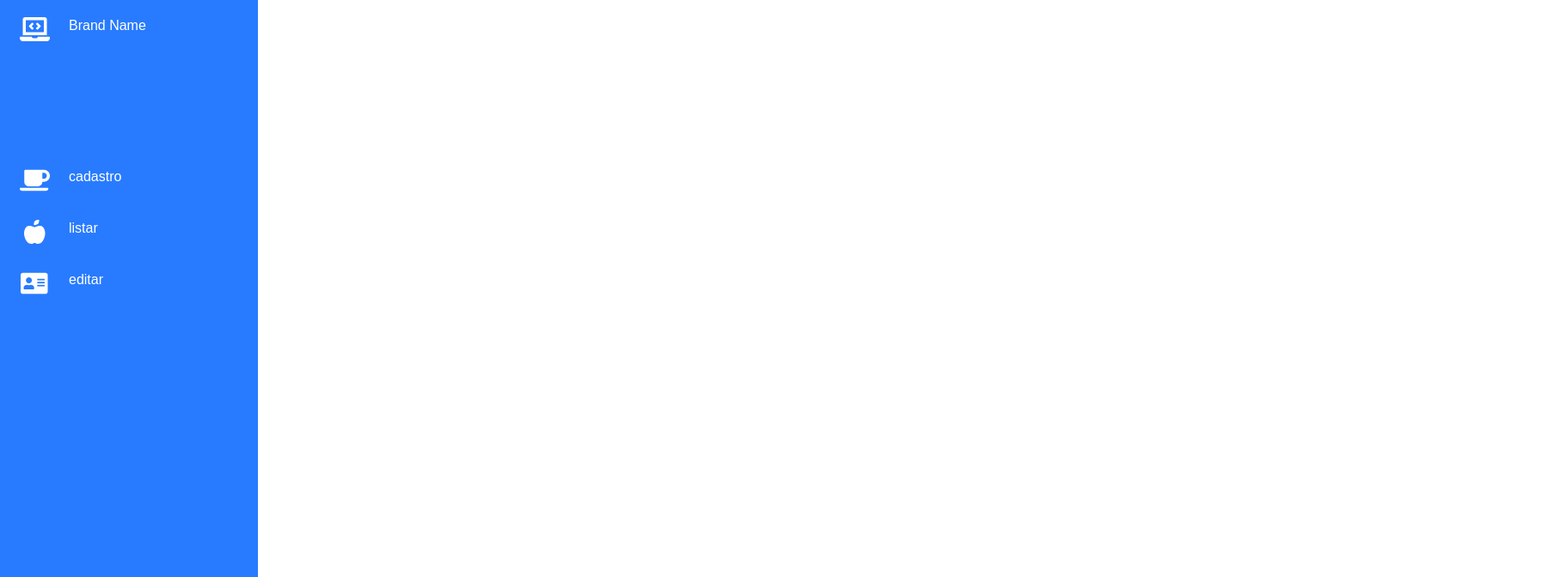
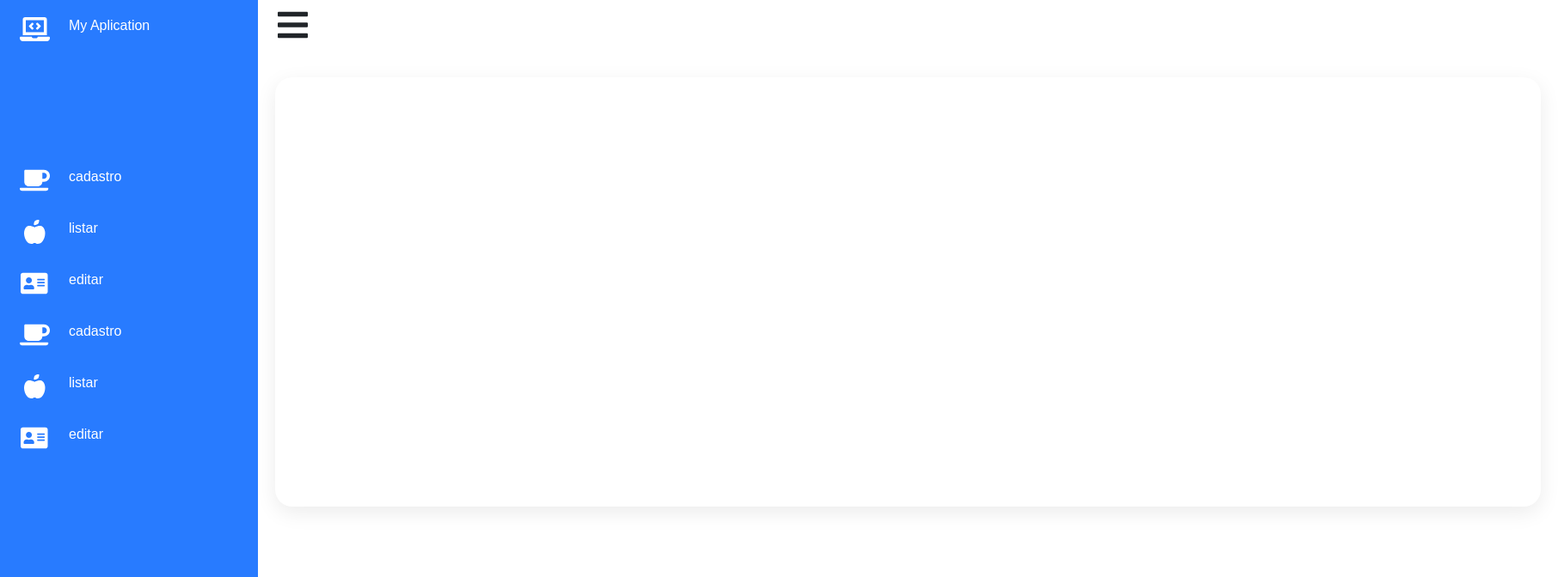
Before and after one commit to AlexlLaw/Skeleton-Angular, an Angular app in the folder Project-Angular/: page /home in a window 1280 px wide. Shown: the top 672 px of the page at 86% size, 1812 px wide, since content can reach past the window. Built offline with nearby package versions, Linux system fonts and the light colour scheme.

Commit message:
menu e main responsivos

```diff
--- a/Project-Angular/src/app/core/components/menu/menu.component.css
+++ b/Project-Angular/src/app/core/components/menu/menu.component.css
@@ -26,6 +26,10 @@
   border-left: 10px solid #287bff;
   transition: 0.5s;
   overflow: hidden;
+}
+
+.navigation.active {
+  width: 80px;
 }
 
 .navigation ul {
@@ -119,3 +123,105 @@
   box-shadow: 35px -35px 0 10px #fff;
   pointer-events: none
 }
+
+/*main*/
+
+.main {
+  position: absolute;
+  width: calc(100% - 300px);
+  left: 300px;
+  min-height: 100vh;
+  background: #fff;
+  transition: 0.5s;
+}
+
+.main.active {
+  width: calc(100% - 80px);
+  left: 80px;
+}
+
+.topbar {
+  width: 100%;
+  height: 60px;
+  display: flex;
+  justify-content: space-between;
+  align-items: center;
+  padding: 0 10px;
+}
+
+.toggle {
+  position: relative;
+  top: 0;
+  width: 60px;
+  height: 60px;
+  display: flex;
+  justify-content: center;
+  align-items: center;
+  font-size: 2.5em;
+  cursor: pointer;
+}
+
+.details {
+  position: relative;
+  width: 180%;
+  height: 50%;
+  padding: 20px;
+  display: grid;
+  margin-top: 10px;
+
+}
+
+.details .recentOrders {
+  position: relative;
+  display: grid;
+  min-height: 500px;
+  box-shadow: 0 7px 25px rgba(0,0,0,0.08);
+  padding: 20px;
+  border-radius: 20px;
+}
+
+@media (max-width: 991px) {
+  .navigation {
+    left: -300px;
+  }
+
+  .navigation.active {
+    width: 300px;
+    left: 0;
+
+  }
+
+  .main {
+    width:100%;
+    left: 0;
+  }
+  .main.active {
+    left: 300px;
+  }
+}
+
+@media (max-width: 991px) {
+  .navigation {
+    left: -300px;
+  }
+
+  .navigation.active {
+    width: 300px;
+    left: 0;
+
+  }
+
+  .main {
+    width:100%;
+    left: 0;
+  }
+  .main.active {
+    left: 300px;
+  }
+}
+
+@media (max-width: 991px) {
+  .details {
+    width: 110%;
+  }
+}
--- a/Project-Angular/src/app/core/components/menu/menu.component.html
+++ b/Project-Angular/src/app/core/components/menu/menu.component.html
@@ -1,20 +1,41 @@
 <div class="container">
-  <div class="navigation">
+  <div class="navigation" [ngClass]="[selectdClass ? 'active' : '']">
     <ul>
       <li>
         <a>
-          <span class="icon"><fa-icon [icon]="faLaptopCode"></fa-icon></span>
-          <span class="title">Brand Name</span>
+          <span class="icon">
+            <fa-icon [icon]="faLaptopCode"></fa-icon>
+          </span>
+          <span class="title">My Aplication</span>
         </a>
       </li>
       <li *ngFor="let value of menu" (click)="addClass(value.id)" [ngClass]="[value.class]">
         <a>
-          <span class="icon"><fa-icon [icon]="value.icon"></fa-icon></span>
+          <span class="icon">
+            <fa-icon [icon]="value.icon"></fa-icon>
+          </span>
 
           <span class="title">{{ value.title}}</span>
         </a>
       </li>
     </ul>
+  </div>
 
+  <div class="main" [ngClass]="[selectdClass ? 'active' : '']">
+    <div class="topbar">
+      <div class="toggle" (click)="toggleMenu()">
+        <fa-icon [icon]="faBars"></fa-icon>
+      </div>
+    </div>
+    <div class="details">
+      <div class="recentOrders">
+        <div class="cardHeader">
+          <ng-content>
+            <!--conteudo-->
+          </ng-content>
+        </div>
+      </div>
+    </div>
   </div>
+
 </div>
--- a/Project-Angular/src/app/core/components/menu/menu.component.ts
+++ b/Project-Angular/src/app/core/components/menu/menu.component.ts
@@ -1,6 +1,7 @@
+import { THIS_EXPR } from '@angular/compiler/src/output/output_ast';
 import { Component, OnInit } from '@angular/core';
 
-import { faCoffee, faAppleAlt, faAddressCard, faLaptopCode  } from '@fortawesome/free-solid-svg-icons';
+import { faCoffee, faAppleAlt, faAddressCard, faLaptopCode, faBars  } from '@fortawesome/free-solid-svg-icons';
 
 @Component({
   selector: 'app-menu',
@@ -11,6 +12,7 @@ export class MenuComponent implements OnInit {
 
   public selectdClass: boolean = false;
   public faLaptopCode = faLaptopCode;
+  public faBars = faBars;
 
   public menu: Array<any> = [
     {
@@ -30,6 +32,24 @@ export class MenuComponent implements OnInit {
       icon: faAddressCard,
       title: 'editar',
       class: ''
+    },
+    {
+      id: '4',
+      icon: faCoffee,
+      title: 'cadastro',
+      class: ''
+    },
+    {
+      id: '5',
+      icon: faAppleAlt,
+      title: 'listar',
+      class: ''
+    },
+    {
+      id: '6',
+      icon: faAddressCard,
+      title: 'editar',
+      class: ''
     }
   ]
 
@@ -46,4 +66,14 @@ export class MenuComponent implements OnInit {
      el.class = 'hovered';
    });
   }
+
+  public toggleMenu(): boolean {
+    if (this.selectdClass) {
+      return this.selectdClass = false;
+    }
+
+    if (!this.selectdClass) {
+      return this.selectdClass = true;
+    }
+  }
 }
```
